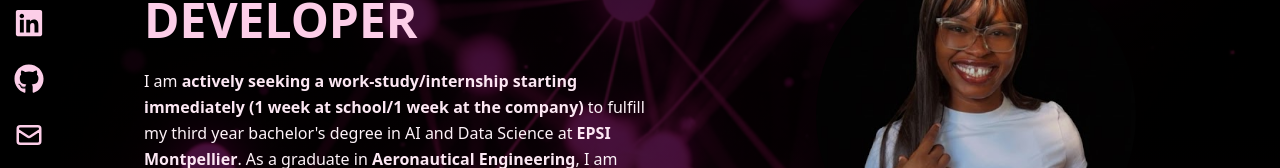
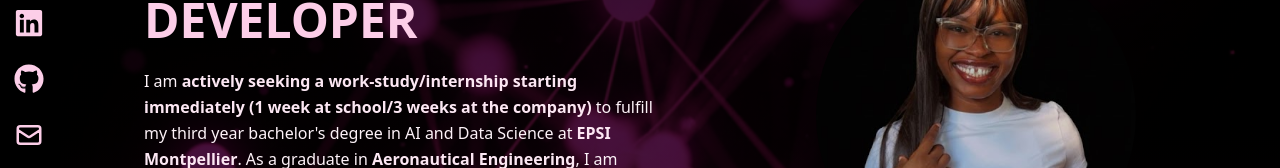
Before and after one commit to Charlotte-Natasha/Digital..Journey, a React (Vite) app: page / in a window 1280 px wide. Shown: the part 285-453 px from the top of the page. Built offline with nearby package versions, Linux system fonts and the light colour scheme.

Commit message:
fixing last minute errors

```diff
--- a/src/components/Contact.jsx
+++ b/src/components/Contact.jsx
@@ -69,9 +69,7 @@ const Contact = () => {
           className="p-6"
         >
 
-          {/* Hidden fields for Netlify and spam protection (CRUCIAL) */}
           <input type="hidden" name="form-name" value="contact_form" />
-          {/* Honeypot field: Type text and hide it with Tailwind (more robust against simple bots) */}
           <input type="text" name="bot-field" className="hidden" aria-hidden="true" />
 
           <div className="grid grid-cols-1 sm:grid-cols-2 gap-4 text-pink-100">
--- a/src/translation/french/en.json
+++ b/src/translation/french/en.json
@@ -1,6 +1,6 @@
 {
     "home_title": "Work-Study - AI AND DATA SCIENCE DEVELOPER",
-    "home_description": "I am <b class='text-pink-100'>actively seeking a work-study/internship starting immediately (1 week at school/1 week at the company)</b> to fulfill my third year bachelor's degree in AI and Data Science at <b class='text-pink-100'>EPSI Montpellier</b>. As a graduate in <b class='text-pink-100'>Aeronautical Engineering</b>, I am dedicated to developing solid competencies in <b class='text-pink-100'>data analysis</b>, intelligent automation, and <b class='text-pink-100'>model deployment</b> to contribute to high-impact technological projects." ,
+    "home_description": "I am <b class='text-pink-100'>actively seeking a work-study/internship starting immediately (1 week at school/3 weeks at the company)</b> to fulfill my third year bachelor's degree in AI and Data Science at <b class='text-pink-100'>EPSI Montpellier</b>. As a graduate in <b class='text-pink-100'>Aeronautical Engineering</b>, I am dedicated to developing solid competencies in <b class='text-pink-100'>data analysis</b>, intelligent automation, and <b class='text-pink-100'>model deployment</b> to contribute to high-impact technological projects." ,
     "home_button": "Portfolio" ,
 
     "about_title": "About",
--- a/src/translation/french/fr.json
+++ b/src/translation/french/fr.json
@@ -1,6 +1,6 @@
 {
     "home_title": "Alternance - DÉVELOPPEUR IA ET DATA SCIENCE",
-    "home_description": "Je suis à la <b class='text-pink-100'>recherche active d'un contrat d'alternance/stage débutant immédiatement (1 semaine à l'école / 1 semaine en entreprise)</b> pour valider ma troisième année de Licence (Bac+3) Développeur IA et Data Science à <b class='text-pink-100'>l'EPSI Montpellier</b>. Diplômé en <b class='text-pink-100'>Ingénierie Aéronautique</b>, je m'engage à développer de solides compétences en <b class='text-pink-100'>analyse de données</b>, automatisation intelligente et <b class='text-pink-100'>déploiement de modèles</b> pour contribuer à des projets technologiques à fort impact." ,
+    "home_description": "Je suis à la <b class='text-pink-100'>recherche active d'un contrat d'alternance/stage débutant immédiatement (1 semaine à l'école / 3 semaine en entreprise)</b> pour valider ma troisième année de Licence (Bac+3) Développeur IA et Data Science à <b class='text-pink-100'>l'EPSI Montpellier</b>. Diplômé en <b class='text-pink-100'>Ingénierie Aéronautique</b>, je m'engage à développer de solides compétences en <b class='text-pink-100'>analyse de données</b>, automatisation intelligente et <b class='text-pink-100'>déploiement de modèles</b> pour contribuer à des projets technologiques à fort impact." ,
     "home_button": "Portfolio" ,
 
     "about_title": "À Propos",
```
